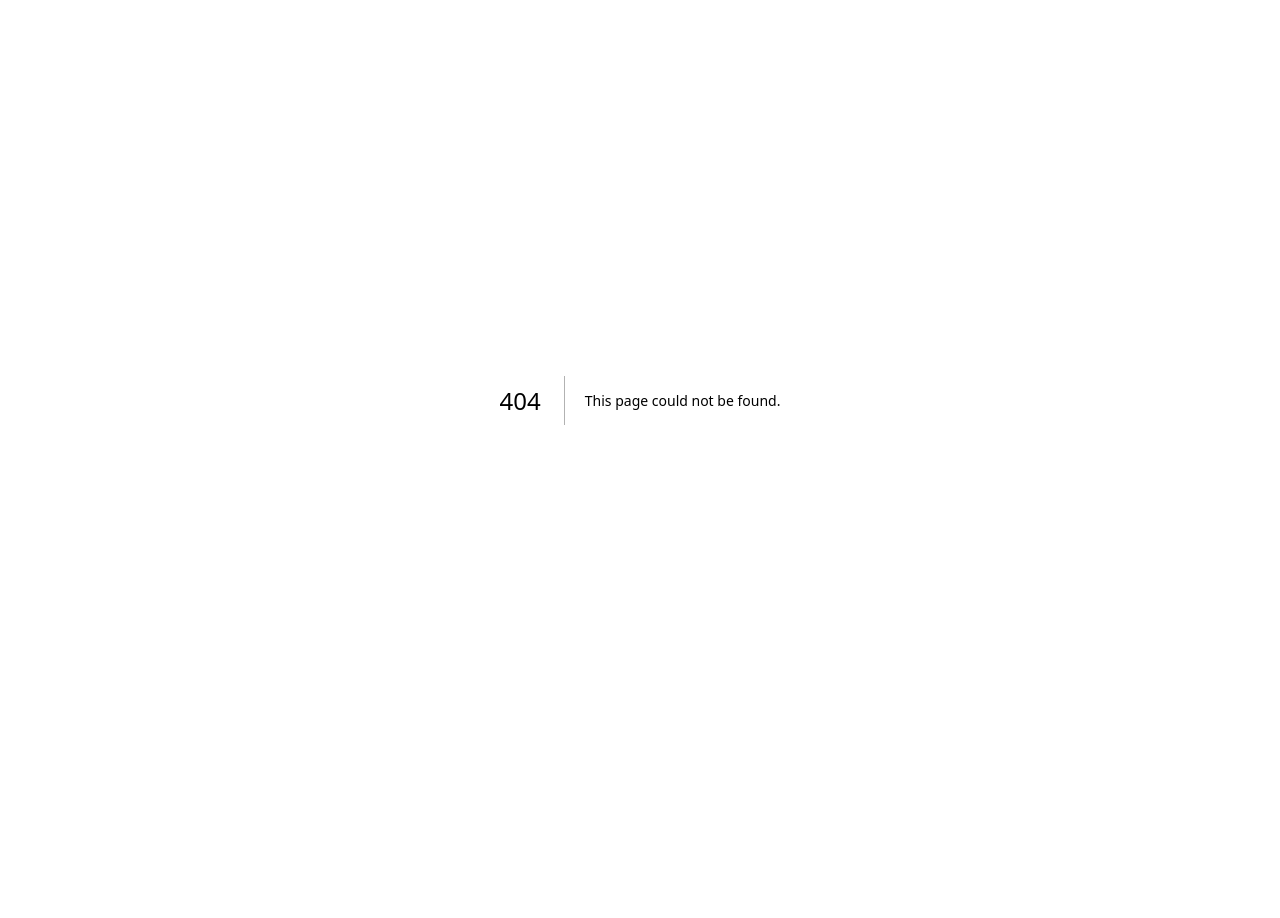
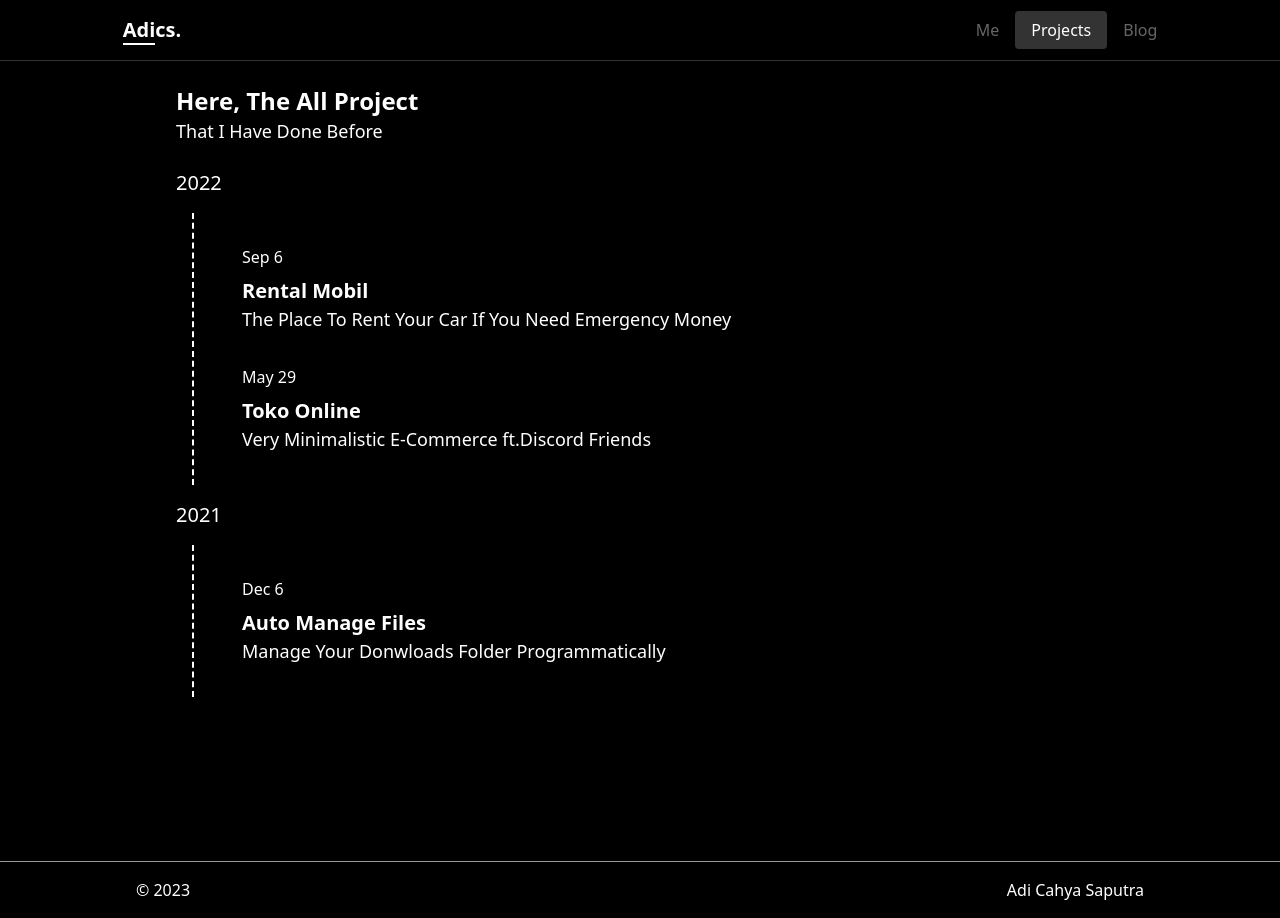
Before and after one commit to AdiCahyaSaputra/personal-website, a Next.js app: page /projects in a window 1280 px wide. Before the commit this address had no page. Before the commit the page ends 800 px from the top, so only its background shows below. Built offline with nearby package versions, Linux system fonts and the light colour scheme.

Commit message:
feat: projects pages

```diff
--- a/components/reusable/global/Navbar.tsx
+++ b/components/reusable/global/Navbar.tsx
@@ -1,7 +1,8 @@
 import Container, { container } from "./Container"
 import { cva } from 'class-variance-authority'
 import { Bars3CenterLeftIcon } from '@heroicons/react/24/outline'
-import { useState } from "react"
+import { useEffect, useState } from "react"
+import { useRouter } from "next/router"
 
 const navLink = cva("font-medium cursor-pointer", {
   variants: {
@@ -15,27 +16,60 @@ const navLink = cva("font-medium cursor-pointer", {
   }
 })
 
-type Props = {
-  startAnimate: boolean
-}
+const Navbar: React.FC = () => {
+  const [isActive, setIsActive] = useState(false)
+  const [startAnimate, setStartAnimate] = useState(false)
 
-const Navbar: React.FC<Props> = ({ startAnimate }) => {
-  const [isActive, setIsActive] = useState(false)
+  const router = useRouter()
+
+  useEffect(() => {
+    const to = setTimeout(() => {
+      setStartAnimate(true)
+    }, 300)
+
+    return () => clearTimeout(to)
+  }, [])
+
+  const navItems = [
+    {
+      className: navLink({ intent: router.asPath === '/' ? 'active' : 'deactive' }),
+      link: '/',
+      name: 'Me'
+    },
+    {
+      className: navLink({ intent: router.asPath === '/projects' ? 'active' : 'deactive' }),
+      link: '/projects',
+      name: 'Projects'
+    },
+    {
+      className: navLink({ intent: router.asPath === '/blog' ? 'active' : 'deactive' }),
+      link: '/blog',
+      name: 'Blog'
+    },
+  ]
 
   return (
+    <>
+      <div className="absolute inset-x-0 top-0 h-[65px] bg-black"></div>
       <nav className={`select-none ${isActive ? 'bg-black' : 'bg-black/40'} backdrop-blur-md z-50 text-white border-b sticky inset-x-0 top-0 border-white/20`}>
         <Container className={container({ size: "large" })}>
 
           <div className="flex items-center py-4 justify-between">
 
-          <h1 className="text-xl font-bold cursor-pointer">
+            <h1 onClick={() => router.push('/')} className="text-xl font-bold cursor-pointer">
               <span className={`border-b-2 ${startAnimate ? 'border-white' : 'border-white/40'} transition-all`}>Adi</span>cs.
             </h1>
 
             <ul className={`transition-all md:flex md:items-center md:space-x-4 md:static fixed md:translate-y-0 ${isActive ? 'top-0 translate-y-[65px]' : 'bottom-0 -translate-y-[65px]'} inset-x-0 p-8 md:p-0 md:bg-transparent bg-black md:border-none border-b border-white/20 space-y-4 md:space-y-0`}>
-            <li><a className={navLink({ intent: "active" })}>Me</a></li>
-            <li><a className={navLink()}>Projects</a></li>
-            <li><a className={navLink()}>Blog</a></li>
+              {navItems.map((nav, index) => (
+                <li key={index}>
+                  <a
+                    onClick={() => router.push(nav.link)}
+                    className={nav.className}>
+                    {nav.name}
+                  </a>
+                </li>
+              ))}
             </ul>
 
             <button onClick={() => setIsActive(!isActive)} className="md:hidden cursor-pointer">
@@ -46,6 +80,7 @@ const Navbar: React.FC<Props> = ({ startAnimate }) => {
 
         </Container>
       </nav>
+    </>
   )
 }
 
--- /dev/null
+++ b/components/reusable/project/Article.tsx
@@ -0,0 +1,21 @@
+import React from 'react'
+
+// Interface
+import IProjectArticle from '../../../lib/interface/IProjectArticle'
+
+const Article: React.FC<IProjectArticle> = ({ date, title, shortDesc }) => {
+  return (
+    <article className="p-4 selection:text-black selection:bg-white">
+
+      <p>{date}</p>
+
+      <div className="mt-2">
+        <a className="cursor-pointer hover:underline text-xl font-bold">{title}</a>
+        <p className="text-lg">{shortDesc}</p>
+      </div>
+
+    </article>
+  )
+}
+
+export default Article
--- /dev/null
+++ b/components/section/FooterSection.tsx
@@ -0,0 +1,61 @@
+import React from 'react'
+
+// Components
+import Container, { container } from "../reusable/global/Container"
+
+// Icons
+import { EnvelopeIcon } from "@heroicons/react/24/outline"
+
+const FooterSection: React.FC = () => {
+
+  const clickHandler = () => {
+    setTimeout(() => {
+      window.scrollTo(0, 0)
+    }, 500);
+  }
+
+  return (
+    <footer id="contact" className="p-4 border-t border-white/60 bg-black select-none h-screen text-white relative">
+      <Container className={container({ size: "large" })}>
+
+        <div className="mt-8">
+          <h3 className="text-xl font-bold">You Can Contact Me Via Email</h3>
+          <div className="flex space-x-2 items-end">
+            <EnvelopeIcon className="w-6 aspect-square" />
+            <p className="text-xl mt-2 text-white/80 select-all selection:bg-white selection:text-black">adics631@gmail.com</p>
+          </div>
+        </div>
+
+        <div className="mt-8">
+          <h3 className="text-xl font-bold">Or From The Other Links ?</h3>
+          <div className="flex flex-col">
+            <a href="https://www.instagram.com/adi.tsx" className="hover:underline text-xl mt-2 text-white/80">/adi.tsx</a>
+            <a href="https://www.youtube.com/@adics" className="hover:underline text-xl mt-2 text-white/80">/@adics</a>
+            <a href="https://github.com/AdiCahyaSaputra" className="hover:underline text-xl mt-2 text-white/80">/AdiCahyaSaputra</a>
+          </div>
+        </div>
+
+        <div className="mt-8">
+          <h3 className="text-xl font-bold">Something Is Missing ?</h3>
+          <p className="text-lg text-white/80 mt-2">Maybe I Should Not Be Here For Now</p>
+          <div onClick={clickHandler} className="relative cursor-pointer w-max mt-2 group overflow-hidden">
+            <button className="text-lg active:scale-95 font-bold group-hover:text-black transition-all duration-500 w-max py-2 px-4 bg-transparent border-2 border-white text-white relative z-10">
+              Restart From Top
+            </button>
+            <div className="z-0 absolute left-0 top-0 w-full h-full translate-y-full group-hover:translate-y-0 transition-all duration-500 bg-white" />
+          </div>
+        </div>
+
+        <div className="absolute bottom-0 border-t border-white/30 lg:text-xl text-lg inset-x-0 py-4">
+          <Container className={container({ size: "large", className: "items-center justify-between flex" })}>
+            <h3>&copy; 2023 </h3>
+            <p>Adi Cahya Saputra</p>
+          </Container>
+        </div>
+
+      </Container>
+    </footer>
+  )
+}
+
+export default FooterSection
--- /dev/null
+++ b/lib/interface/IProjectArticle.ts
@@ -0,0 +1,5 @@
+export default interface IProjectArticle {
+  date: string,
+  title: string,
+  shortDesc: string,
+}
--- a/pages/index.tsx
+++ b/pages/index.tsx
@@ -1,7 +1,6 @@
 // Lib
 import { NextPage } from "next"
 import Head from "next/head"
-import { useState, useEffect } from "react"
 
 // Components
 import Navbar from "../components/reusable/global/Navbar"
@@ -9,27 +8,9 @@ import BlogSection from "../components/section/BlogSection"
 import HeroSection from "../components/section/HeroSection"
 import ProjectSection from "../components/section/ProjectSection"
 import SkillSection from "../components/section/SkillSection"
-import Container, { container } from "../components/reusable/global/Container"
-
-import { EnvelopeIcon, AtSymbolIcon, PlayIcon } from "@heroicons/react/24/outline"
+import FooterSection from "../components/section/FooterSection"
 
 const Home: NextPage = () => {
-  const [startAnimate, setStartAnimate] = useState(false)
-
-  useEffect(() => {
-    const to = setTimeout(() => {
-      setStartAnimate(true)
-    }, 300)
-
-    return () => clearTimeout(to)
-  }, [])
-
-  const clickHandler = () => {
-    setTimeout(() => {
-      window.scrollTo(0, 0)
-    }, 500);
-  }
-
   return (
     <>
 
@@ -38,8 +19,7 @@ const Home: NextPage = () => {
       </Head>
 
       <main>
-        <div className="absolute inset-x-0 top-0 h-[65px] bg-black"></div>
-        <Navbar startAnimate={startAnimate} />
+        <Navbar />
         <HeroSection />
 
         <svg xmlns="http://www.w3.org/2000/svg" viewBox="0 0 1440 320"><path fill="#000" fillOpacity="1" d="M0,160L1440,224L1440,0L0,0Z"></path></svg>
@@ -51,46 +31,7 @@ const Home: NextPage = () => {
 
       </main>
 
-      <footer id="contact" className="p-4 bg-black select-none h-screen text-white relative">
-        <Container className={container({ size: "large" })}>
-
-          <div className="mt-8">
-            <h3 className="text-xl font-bold">You Can Contact Me Via Email</h3>
-            <div className="flex space-x-2 items-end">
-              <EnvelopeIcon className="w-6 aspect-square" />
-              <p className="text-xl mt-2 text-white/80 select-all selection:bg-white selection:text-black">adics631@gmail.com</p>
-            </div>
-          </div>
-
-          <div className="mt-8">
-            <h3 className="text-xl font-bold">Or From The Other Links ?</h3>
-            <div className="flex flex-col">
-              <a href="https://www.instagram.com/adi.tsx" className="hover:underline text-xl mt-2 text-white/80">/adi.tsx</a>
-              <a href="https://www.youtube.com/@adics" className="hover:underline text-xl mt-2 text-white/80">/@adics</a>
-              <a href="https://github.com/AdiCahyaSaputra" className="hover:underline text-xl mt-2 text-white/80">/AdiCahyaSaputra</a>
-            </div>
-          </div>
-
-          <div className="mt-8">
-            <h3 className="text-xl font-bold">Something Is Missing ?</h3>
-            <p className="text-lg text-white/80 mt-2">Maybe I Should Not Be Here For Now</p>
-            <div onClick={clickHandler} className="relative cursor-pointer w-max mt-2 group overflow-hidden">
-              <button className="text-lg active:scale-95 font-bold group-hover:text-black transition-all duration-500 w-max py-2 px-4 bg-transparent border-2 border-white text-white relative z-10">
-                Restart From Top
-              </button>
-              <div className="z-0 absolute left-0 top-0 w-full h-full translate-y-full group-hover:translate-y-0 transition-all duration-500 bg-white" />
-            </div>
-          </div>
-
-          <div className="absolute bottom-0 border-t border-white/30 lg:text-xl text-lg inset-x-0 py-4">
-            <Container className={container({ size: "large", className: "items-center justify-between flex" })}>
-              <h3>&copy; 2023 </h3>
-              <p>Adi Cahya Saputra</p>
-            </Container>
-          </div>
-
-        </Container>
-      </footer>
+      <FooterSection />
     </>
   )
 }
--- /dev/null
+++ b/pages/projects.tsx
@@ -0,0 +1,96 @@
+import { NextPage } from "next"
+import Head from "next/head"
+import { useRouter } from "next/router"
+
+// Components
+import Navbar from "../components/reusable/global/Navbar"
+import Container, { container } from "../components/reusable/global/Container"
+import Article from "../components/reusable/project/Article"
+
+// Interface
+import IProjectArticle from "../lib/interface/IProjectArticle"
+
+const projectArticles2022: IProjectArticle[] = [
+  {
+    date: 'Sep 6',
+    title: 'Rental Mobil',
+    shortDesc: 'The Place To Rent Your Car If You Need Emergency Money'
+  },
+  {
+    date: 'May 29',
+    title: 'Toko Online',
+    shortDesc: 'Very Minimalistic E-Commerce ft.Discord Friends'
+  },
+]
+
+const projectArticles2021: IProjectArticle[] = [
+  {
+    date: 'Dec 6',
+    title: 'Auto Manage Files',
+    shortDesc: 'Manage Your Donwloads Folder Programmatically'
+  },
+]
+
+const Projects: NextPage = () => {
+
+  const router = useRouter()
+
+  return (
+    <>
+
+      <Head>
+        <title>Adics</title>
+      </Head>
+
+      <main>
+
+        <Navbar />
+
+        <section className="bg-black text-white min-h-screen pb-10">
+
+          <Container className={container({ size: "medium" })}>
+
+            <div className="py-6 selection:text-black selection:bg-white">
+              <h1 className="text-2xl font-bold">Here, The All Project</h1>
+              <p className="text-lg">That I Have Done Before</p>
+            </div>
+
+            <div>
+
+              <h3 className="text-xl font-medium selection:text-black selection:bg-white">2022</h3>
+              <div className="py-4 px-8 border-l-2 border-dashed ml-4 border-white my-4">
+                {projectArticles2022.map((article, index) => (
+                  <Article {...article} key={index} />
+                ))}
+              </div>
+
+            </div>
+
+            <div>
+
+              <h3 className="text-xl font-medium selection:text-black selection:bg-white">2021</h3>
+              <div className="py-4 px-8 border-l-2 border-dashed ml-4 border-white my-4">
+                {projectArticles2021.map((article, index) => (
+                  <Article {...article} key={index} />
+                ))}
+              </div>
+
+            </div>
+
+          </Container>
+
+        </section>
+
+      </main>
+
+      <footer className="p-4 border-t border-white/60 bg-black select-none text-white relative">
+        <Container className={container({ size: "large", className: "items-center justify-between flex" })}>
+          <h3>&copy; 2023 </h3>
+          <a onClick={() => router.push('/')} className="cursor-pointer hover:underline">Adi Cahya Saputra</a>
+        </Container>
+      </footer>
+    </>
+  )
+}
+
+export default Projects
```
Lines whose indentation alone changed are shown as unchanged.
